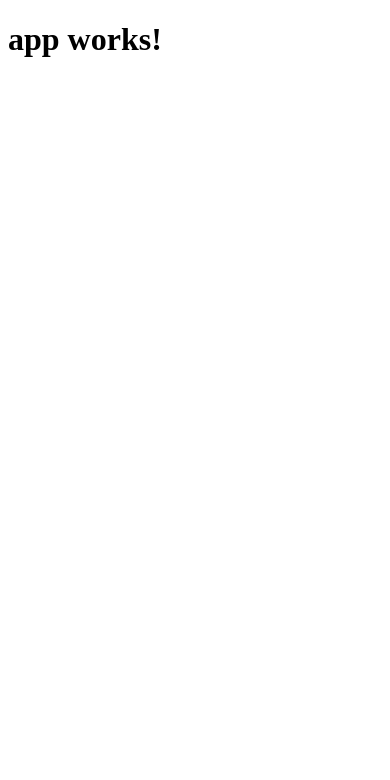
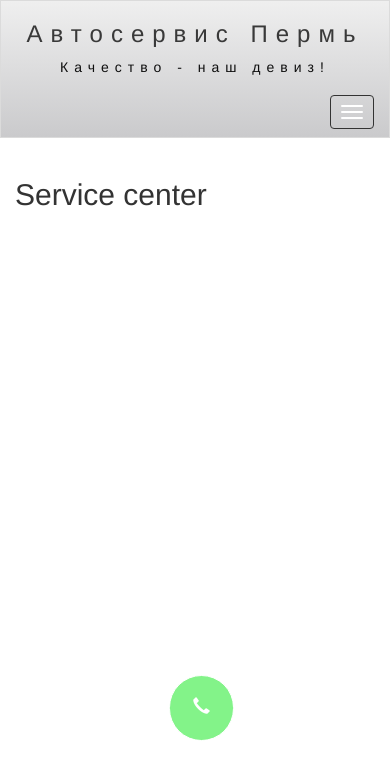
Before and after one commit to AlekseySamoylov/car-repair-angular, an Angular app: page / in a window 390 px wide. Shown: the top 780 px of the page. Built offline with nearby package versions, Linux system fonts and the light colour scheme.

Commit message:
Add jQuery dependencies for navbar working.

```diff
--- a/package.json
+++ b/package.json
@@ -20,7 +20,9 @@
     "@angular/platform-browser": "^4.0.0",
     "@angular/platform-browser-dynamic": "^4.0.0",
     "@angular/router": "^4.0.0",
+    "bootstrap": "^3.3.7",
     "core-js": "^2.4.1",
+    "jquery": "^3.2.1",
     "rxjs": "^5.1.0",
     "zone.js": "^0.8.4"
   },
--- a/src/app/app.component.html
+++ b/src/app/app.component.html
@@ -1,3 +1,8 @@
-<h1>
-  {{title}}
-</h1>
+<app-header></app-header>
+<div class="container">
+  <div class="row">
+    <div class="col-md-12">
+      <h2>Service center</h2>
+    </div>
+  </div>
+</div>
--- a/src/app/app.module.ts
+++ b/src/app/app.module.ts
@@ -4,10 +4,14 @@ import { FormsModule } from '@angular/forms';
 import { HttpModule } from '@angular/http';
 
 import { AppComponent } from './app.component';
+import { ContactsComponent } from './contacts/contacts.component';
+import {HeaderComponent} from "./header/header.component";
 
 @NgModule({
   declarations: [
-    AppComponent
+    AppComponent,
+    HeaderComponent,
+    ContactsComponent
   ],
   imports: [
     BrowserModule,
--- a/src/app/header/header.component.css
+++ b/src/app/header/header.component.css
@@ -0,0 +1,282 @@
+body{
+  font-family: "Helvetica Neue", Helvetica, Arial, sans-serif;
+}
+
+.header a, a:hover {
+  color: #393939;
+  text-decoration: none;
+}
+
+.header h1 {
+  color: #323232;
+  letter-spacing: 15px;
+  font-size: 300%;
+}
+
+.header p {
+  color: #0f0f0f;
+  font-size: 90%;
+  letter-spacing: 3px;
+}
+
+.top-img {
+  background-image: url("../../assets/images/header/bg.jpg");
+
+}
+
+.in-top-img {
+  max-width: 100%;
+  max-height: 100%;
+  display: block;
+  margin-left: auto;
+  margin-right: auto;
+}
+@media screen and (max-width: 1200px) {
+  /*.left-content {*/
+  /*display: none;*/
+  /*}*/
+}
+
+.hide-menu {
+  display: none;
+}
+
+@media screen and (max-width: 1000px) {
+  .in-top-img {
+    display: none;
+  }
+  .hide-menu {
+    display: block;
+  }
+}
+
+.nav-pills > li > a:hover {
+  background: #CECECF;
+}
+
+.nav-pills > li > a.active {
+  background-color: yellow;
+}
+
+.nav {
+  margin-top: 1%;
+  margin-bottom: 1%;
+}
+
+
+
+.call-button{
+  display: none;
+}
+
+@media (max-width: 767px) {
+
+  img{
+    margin:-1px;
+    padding:0;
+    display: inline;
+    width:45%;
+    height: 45%;
+  }
+
+
+
+  .header h1>a, .header h1>a:hover {
+    display: block;
+
+    font-size: 24px;
+    letter-spacing: 8px;
+    text-align: center;
+  }
+  .header p {
+    display: block;
+    font-size: 14px;
+    letter-spacing: 6px;
+    text-align: center;
+  }
+}
+
+
+@media (max-width: 580px) {
+
+  img{
+    margin:-1px;
+    padding:0;
+    display: inline;
+    width:100%;
+    height: 100%;
+  }
+  .nav-pills > li {
+    float: none;
+  }
+
+  .nav-pills {
+    text-align: center;
+  }
+}
+
+@media (max-width: 415px) {
+
+  table.table-striped{
+    font-size: 14px;
+  }
+  .table-striped > tbody > tr> td, .table-striped > tbody  tr  th {
+    background-color: #ffffff;
+    padding-left: 0;
+    padding-right: 0;
+  }
+  .body-text {
+    display: block;
+    font-family: Helvetica, Arial, sans-serif;
+    font-weight: 400;
+    font-style: normal;
+    font-size: 19px;
+    line-height: 28px;
+    max-width: 760px;
+    padding: 0 0;
+    margin: 0 auto;
+  }
+
+
+  .call-button{
+    font-size: 17px;
+    z-index: 10;
+    display: block;
+    position: fixed;
+    width: 65px;
+    top:80%;
+    right: 40%;
+    padding:20px;
+    border-color: white;
+    color: white;
+    border-radius: 50px;
+    background-color: rgba(79, 238, 88, 0.7);
+  }
+  .call-button:hover, .call-button:active, .call-button:visited{
+    font-size: 17px;
+    z-index: 10;
+    display: block;
+    position: fixed;
+    width: 65px;
+    top:80%;
+    right: 40%;
+    padding:20px;
+    border-color: white;
+    color: white;
+    border-radius: 50px;
+    background-color: rgba(18, 253, 0, 0.7);
+  }
+
+}
+
+@media (max-width: 375px) {
+
+
+  .header h1>a, .header h1>a:hover {
+    position: absolute;
+    top:1px;
+    left:5px;
+    font-size: 16px;
+    display: block;
+    width: 70%;
+    padding: 0;
+    margin-top:-15px;
+  }
+  .header p{
+    display: none;
+  }
+}
+@media (max-width: 320px) {
+
+
+  .main-search{
+    margin-left: 20px;
+  }
+}
+.nav-pills>li.active>a, .nav-pills>li.active>a:focus, .nav-pills>li.active>a:hover {
+  color: #000000;
+  background: #CECECF;
+
+}
+
+
+.navbar-inverse {
+  border-color: #DBDBDB;
+  background: -webkit-linear-gradient(#EFEFEF, #CACACC);
+  background: -o-linear-gradient(#EFEFEF, #CACACC);
+  background: -moz-linear-gradient(#EFEFEF, #CACACC);
+  background: linear-gradient(#EFEFEF, #CACACC);
+}
+
+.nav-pills > li > a {
+  color: #000000;
+}
+
+.clear{
+  clear:both;
+}
+.wrapper{
+  min-height: 100%;
+}
+footer{
+  background-color: #a4a3a5;
+  padding: 10px 0;
+  border-top: 1px solid #D0D0D0;
+}
+footer a{
+  color: #d0e9c6;
+}
+p img{
+  border-radius: 5px;
+}
+.panel{
+  border:none;
+}
+.panel-warning>.panel-heading {
+  color: #000;
+  background: #FFFFFF;
+  background: -webkit-linear-gradient(#ffffff, #f0f0f0);
+  background: -o-linear-gradient(#ffffff, #f0f0f0);
+  background: -moz-linear-gradient(#ffffff, #f0f0f0);
+  background: linear-gradient(#ffffff, #f0f0f0);
+  border-color: #CACACA;
+}
+.panel-body{
+  background: #FFFFFF;
+  background: -webkit-linear-gradient(#EFEFEF, #FFFFFF);
+  background: -o-linear-gradient(#EFEFEF, #FFFFFF);
+  background: -moz-linear-gradient(#EFEFEF, #FFFFFF);
+  background: linear-gradient(#EFEFEF, #FFFFFF);}
+.input-lg{
+  font-size:14px;
+}
+
+.icons {
+  width: 40px;
+  height: 40px;
+  border: none !important;
+}
+
+.table-head{
+  background-color: whitesmoke;
+}
+
+.table-striped > tbody > tr> td, .table-striped > tbody > tr> th {
+  background-color: #ffffff;
+}
+
+
+
+.list-group-item-success {
+  color: #000000;
+  background-color: #F5F1D6;
+}
+.list-group-item>.badge {
+  float: right;
+  color: yellow;
+  background-color: red;
+}
+
+.navbar-inverse .navbar-collapse, .navbar-inverse .navbar-form {
+  border-color: #b1b1b1;
+}
--- a/src/app/header/header.component.html
+++ b/src/app/header/header.component.html
@@ -0,0 +1,64 @@
+<!--AUTO SERVICE SITE-->
+<div class="top-img">
+  <img src="../../assets/images/header/bg_top.jpg" class="in-top-img">
+</div>
+
+<a class="btn call-button" href="tel:+7(952)664-32-33">
+  <span class="glyphicon glyphicon-earphone"></span>
+</a>
+
+<div class="container-fluid">
+  <div class="row">
+
+    <nav role="navigation" class="navbar navbar-inverse">
+      <div class="container">
+        <div class="navbar-header header">
+
+          <div class="contain-menu">
+            <div class="entry-menu container">
+              <div class="row">
+                <div class="col-lg-12 hide-menu">
+                  <h1><a href="#">Автосервис Пермь</a></h1>
+
+                  <p>Качество - наш девиз!</p>
+                </div>
+              </div>
+            </div>
+
+            <button id="nav-bar-button" type="button"
+                    data-target="#navbarCollapse" data-toggle="collapse"
+                    class="entry-menu navbar-toggle">
+              <span class="sr-only">Toggle navigation</span>
+              <span class="icon-bar"></span><span class="icon-bar"></span><span class="icon-bar"></span>
+            </button>
+          </div>
+
+        </div>
+        <div id="navbarCollapse" class="collapse navbar-collapse navbar-right">
+          <ul class="nav nav-pills">
+            <li [ngClass]="{'active': isHeaderTabSelected(1)}">
+              <a href="#" (click)="headerSelect(1)">Главная</a>
+            </li>
+
+            <li [ngClass]="{'active': isHeaderTabSelected(2)}">
+              <a href="#" (click)="headerSelect(2)">Цены</a>
+            </li>
+
+            <li [ngClass]="{'active': isHeaderTabSelected(3)}">
+              <a href="#" (click)="headerSelect(3)">Авторемонт</a>
+            </li>
+
+            <li [ngClass]="{'active': isHeaderTabSelected(4)}">
+              <a href="#" (click)="headerSelect(4)">Автозапчасти</a>
+            </li>
+
+            <li [ngClass]="{'active': isHeaderTabSelected(5)}">
+              <a href="#" (click)="headerSelect(5)">Контакты</a>
+            </li>
+
+          </ul>
+        </div>
+      </div>
+    </nav>
+  </div>
+</div>
--- a/src/app/header/header.component.ts
+++ b/src/app/header/header.component.ts
@@ -0,0 +1,27 @@
+import { Component } from '@angular/core';
+
+const MAGIC_NUMBER = 768;
+@Component({
+  selector: 'app-header',
+  templateUrl: './header.component.html',
+  styleUrls: ['header.component.css']
+})
+export class HeaderComponent {
+  navbarOpened = false;
+  // TODO (Aleksey Samoylov) Fix this bad code from last project.
+  tabNumber = 1;
+  headerSelect(tabNumber: number) {
+    console.log('Hello navbar tab number ' + tabNumber + ' clicked');
+    this.tabNumber = tabNumber;
+    if (screen.width < MAGIC_NUMBER) {
+      document.getElementById('nav-bar-button').click();
+    }
+  }
+  isHeaderTabSelected(tabNumber: number) {
+    return this.tabNumber === tabNumber;
+  }
+  navbarButtonClick() {
+    this.navbarOpened = !this.navbarOpened;
+    console.log('Hello navbar button clicked!');
+  }
+}
--- a/src/index.html
+++ b/src/index.html
@@ -1,14 +1,34 @@
 <!doctype html>
-<html lang="en">
+<html lang="ru">
 <head>
   <meta charset="utf-8">
-  <title>CarRepairAngular</title>
+  <title>Автосервис Каменка</title>
+  <meta name="description"
+        content="Автосервис по ремонту автомобилей Hyundai, KIA, ВАЗ в Перми. Также мы производим качественный ремонт автомобилей других марок.">
   <base href="/">
 
   <meta name="viewport" content="width=device-width, initial-scale=1">
+  <link rel="apple-touch-icon" href="apple-touch-icon.png">
   <link rel="icon" type="image/x-icon" href="favicon.ico">
 </head>
 <body>
   <app-root>Loading...</app-root>
+  <script src="https://code.jquery.com/jquery-3.2.1.min.js"></script>
+  <script>
+    (function (b, o, i, l, e, r) {
+      b.GoogleAnalyticsObject = l;
+      b[l] || (b[l] =
+        function () {
+          (b[l].q = b[l].q || []).push(arguments)
+        });
+      b[l].l = +new Date;
+      e = o.createElement(i);
+      r = o.getElementsByTagName(i)[0];
+      e.src = 'https://www.google-analytics.com/analytics.js';
+      r.parentNode.insertBefore(e, r)
+    }(window, document, 'script', 'ga'));
+    ga('create', 'UA-74927425-3', 'auto');
+    ga('send', 'pageview');
+  </script>
 </body>
 </html>
```
Also changed, not shown: .angular-cli.json, src/apple-touch-icon.png (added).
